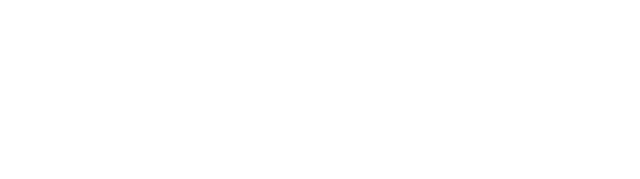
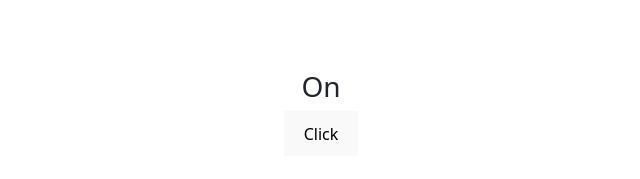
Before and after one commit to aravind-balaji-28/react-concept, a React (Vite) app: page /custom-hooks in a window 1280 px wide. Before the commit this address had no page. Shown: the part 287-466 px from the top of the page, without its empty margins (319-959 px from the left). Built offline with nearby package versions, Linux system fonts and the light colour scheme.

Commit message:
update custom hooks

```diff
--- a/src/App.tsx
+++ b/src/App.tsx
@@ -20,6 +20,7 @@ import Header from './views/ReactHooks/useContext/ThemeContext/Header';
 import Counter from './views/ReactHooks/useContext/ThemeContext/Counter';
 import UseTransition from './views/ReactHooks/useTransition';
 import UseLayoutEffect from './views/ReactHooks/useLayoutEffect';
+import CustomHooks from './views/CustomHooks';
 
 function App() {
   return (
@@ -43,6 +44,7 @@ function App() {
           <Route path="counter" element={<Counter />} />
           <Route path="useTransition" element={<UseTransition />} />
           <Route path="useLayoutEffect" element={<UseLayoutEffect />} />
+          <Route path="custom-hooks" element={<CustomHooks />} />
         </Routes>
       </BrowserRouter>
     </>
--- /dev/null
+++ b/src/views/CustomHooks/index.tsx
@@ -0,0 +1,17 @@
+// What is a Custom Hook?
+// A custom hook is a reusable function in React that uses built-in hooks to share logic across components.
+
+import React from 'react';
+import { useToggle } from './useToggle';
+const CustomHooks: React.FC = () => {
+  const [isOpen, toggle] = useToggle({ initial: true });
+
+  console.log(isOpen, 'isOpen 1');
+  return (
+    <>
+      <h3>{isOpen ? 'On' : 'Off'}</h3>
+      <button onClick={toggle}>Click</button>
+    </>
+  );
+};
+export default CustomHooks;
--- /dev/null
+++ b/src/views/CustomHooks/useToggle.tsx
@@ -0,0 +1,12 @@
+import { useState } from 'react';
+
+interface ToggleProps {
+  initial?: boolean;
+}
+export const useToggle = ({ initial = false }: ToggleProps = {}): [boolean, () => void] => {
+  const [isOpen, setIsOpen] = useState<boolean>(initial);
+  const toggle = () => setIsOpen((prev) => !prev);
+  console.log(isOpen, 'isOpen 0');
+
+  return [isOpen, toggle];
+};
```
Also changed, not shown: src/views/HOC/index.tsx (added).
